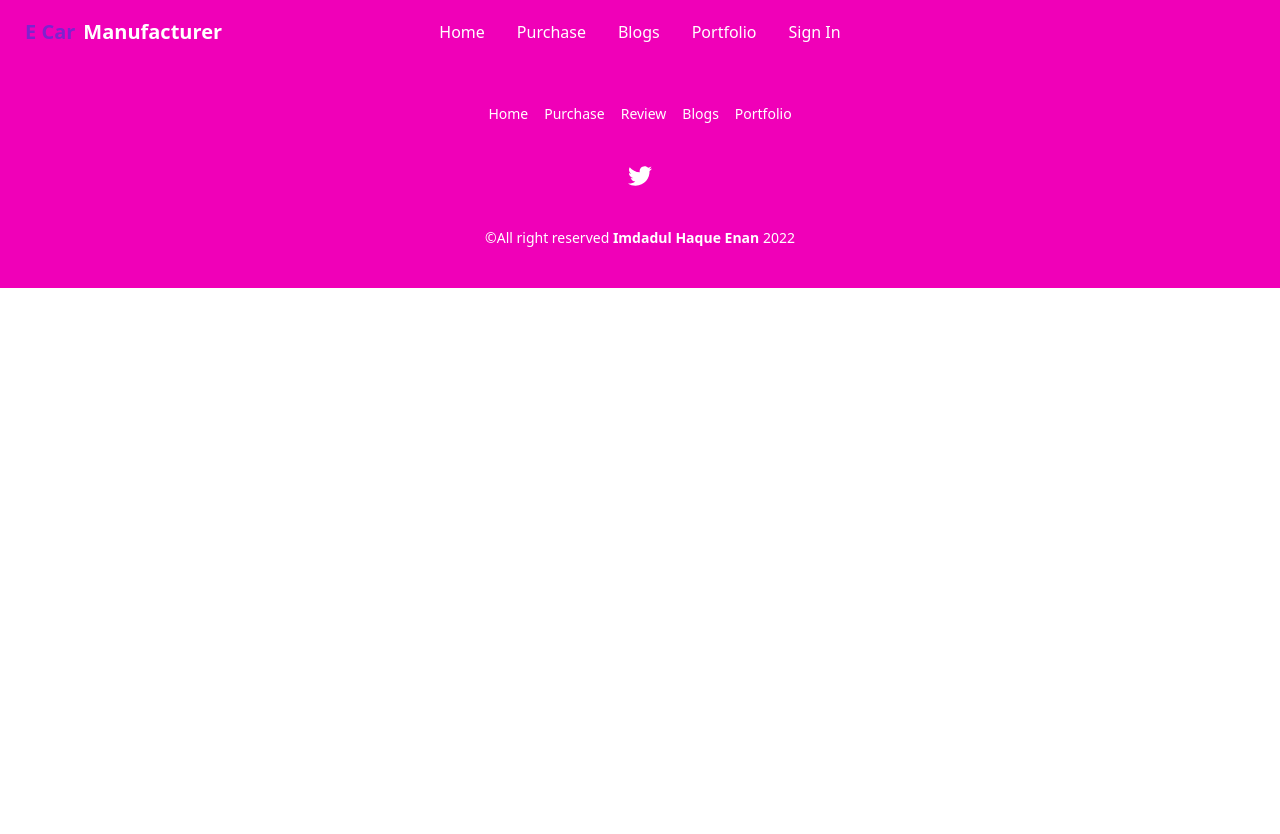
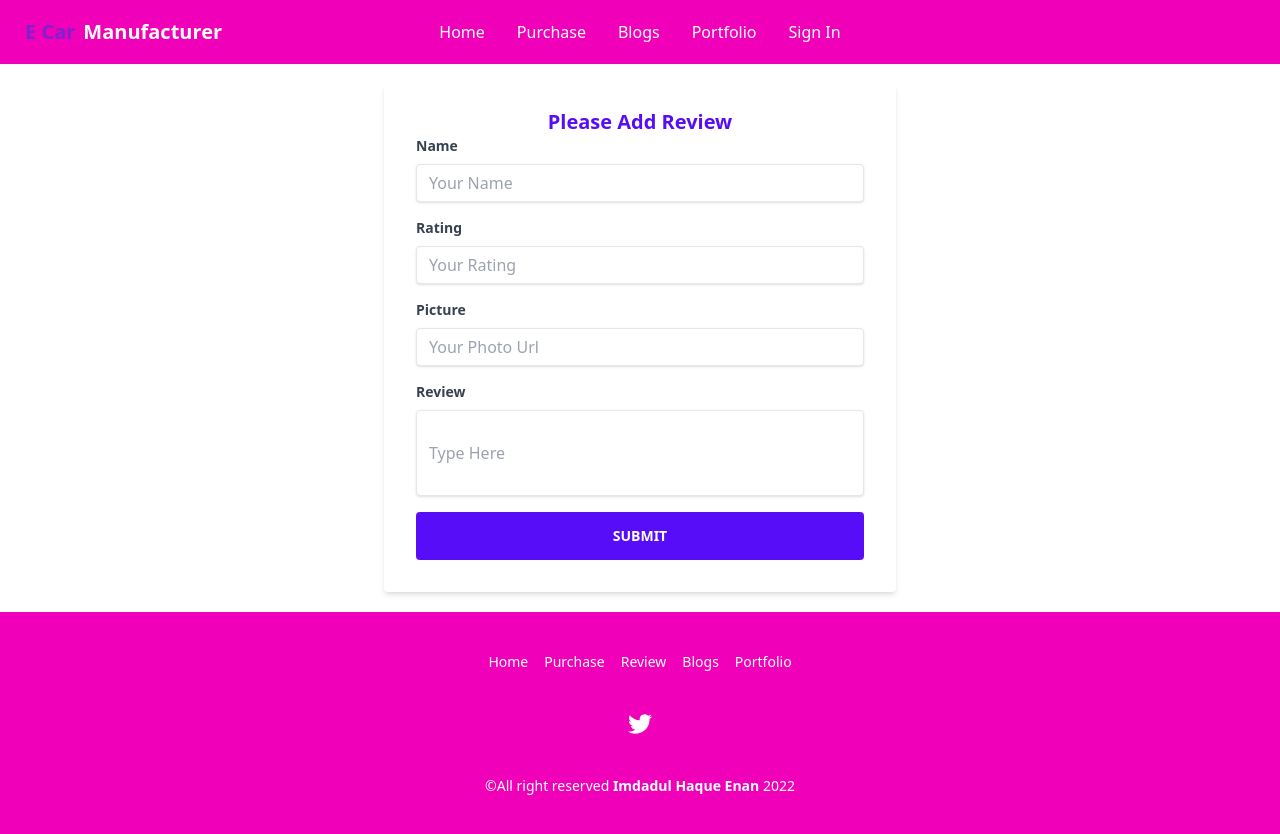
Before and after one commit to Enan1006/manufacturer-website-client-side, a React (Create React App) app: page /addreview in a window 1280 px wide. Before the commit the page ends 800 px from the top, so only its background shows below. Built offline with nearby package versions, Linux system fonts and the light colour scheme; no server answers.

Commit message:
Add Review component  updated

```diff
--- a/src/Components/Home/About/About.js
+++ b/src/Components/Home/About/About.js
@@ -1,10 +1,14 @@
 import React from 'react';
-
+import BusinessSummary from '../BusinessSummary/BusinessSummary';
+import Reviews from '../Reviews/Reviews';
+import Summary from '../Summary/Summary';
 
 const About = () => {
     return (
         <div>
-
+            <BusinessSummary></BusinessSummary>
+            <Summary></Summary>
+            <Reviews></Reviews>
         </div>
     );
 };
--- a/src/Components/Home/AddReview/AddReview.js
+++ b/src/Components/Home/AddReview/AddReview.js
@@ -1,10 +1,100 @@
 import React from "react";
+import { useForm } from "react-hook-form";
 
 const AddReview = () => {
+  const { register, handleSubmit } = useForm();
 
+  const onSubmit = (data) => {
+    console.log(data);
+    const url = `review.json`;
+    fetch(url, {
+      method: "POST",
+      headers: {
+        "content-type": "application/json",
+      },
+      body: JSON.stringify(data),
+    })
+      .then((res) => res.json())
+      .then((result) => {
+        console.log(result);
+      });
+  };
   return (
-    <div>
+    <div className="add-item mx-auto mx-96 mt-5 mb-5">
+      {/* ========  */}
+      <div className="w-full max-w-lg mx-auto bg-white shadow-md rounded px-8 pt-6 pb-8 mb-4">
+        <h1 className="text-primary text-xl font-bold text-center">
+          {" "}
+          Please Add Review
+        </h1>
+        <form onSubmit={handleSubmit(onSubmit)} className="">
+          <div className="mb-4">
+            <label
+              className="block text-gray-700 text-sm font-bold mb-2"
+              for="name"
+            >
+              Name
+            </label>
+            <input
+              className="shadow appearance-none border rounded w-full py-2 px-3 text-gray-700 leading-tight focus:outline-none focus:shadow-outline"
+              id="name"
+              type="text"
+              placeholder="Your Name"
+            />
+          </div>
+          <div className="mb-4">
+            <label
+              className="block text-gray-700 text-sm font-bold mb-2"
+              for="name"
+            >
+              Rating
+            </label>
+            <input
+              className="shadow appearance-none border rounded w-full py-2 px-3 text-gray-700 leading-tight focus:outline-none focus:shadow-outline"
+              id="rating"
+              type="text"
+              placeholder="Your Rating"
+            />
+          </div>
+          <div className="mb-4">
+            <label
+              className="block text-gray-700 text-sm font-bold mb-2"
+              for="name"
+            >
+              Picture
+            </label>
+            <input
+              className="shadow appearance-none border rounded w-full py-2 px-3 text-gray-700 leading-tight focus:outline-none focus:shadow-outline"
+              id="name"
+              type="text"
+              placeholder="Your Photo Url"
+            />
+          </div>
+          <div className="mb-4">
+            <label
+              className="block text-gray-700 text-sm font-bold mb-2"
+              for="name"
+            >
+              Review
+            </label>
+            <input
+              className="shadow appearance-none border rounded w-full py-8 px-3 text-gray-700 leading-tight focus:outline-none focus:shadow-outline"
+              id="textarea"
+              type="textarea"
+              placeholder="Type Here"
+              {...register("img")}
+            />
+          </div>
 
+          <div className="flex items-center justify-between">
+            <button
+              className="bg-primary hover:bg-secondary btn btn-block border-0 text-white font-bold py-2 px-4 rounded focus:outline-none focus:shadow-outline"
+              type="button">
+              Submit
+            </button>
+          </div>
+        </form>
+      </div>
     </div>
   );
 };
```
